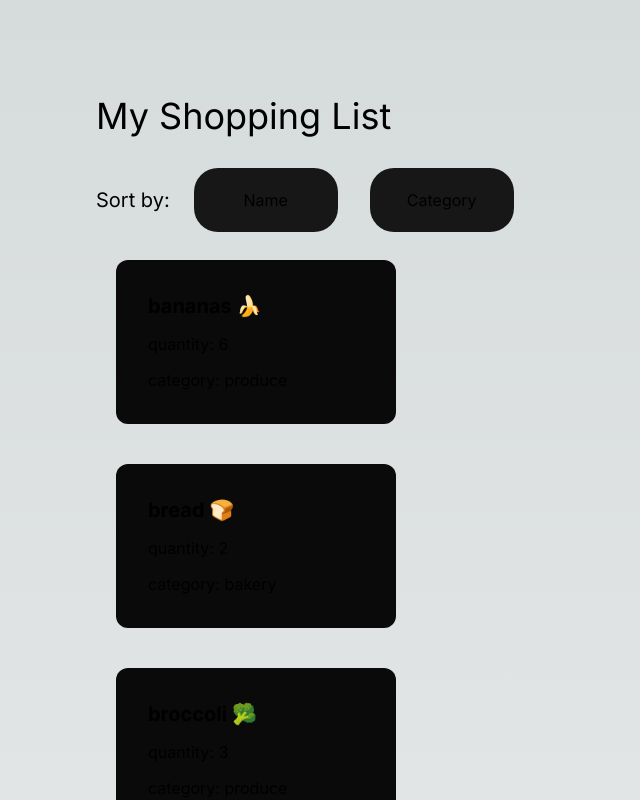
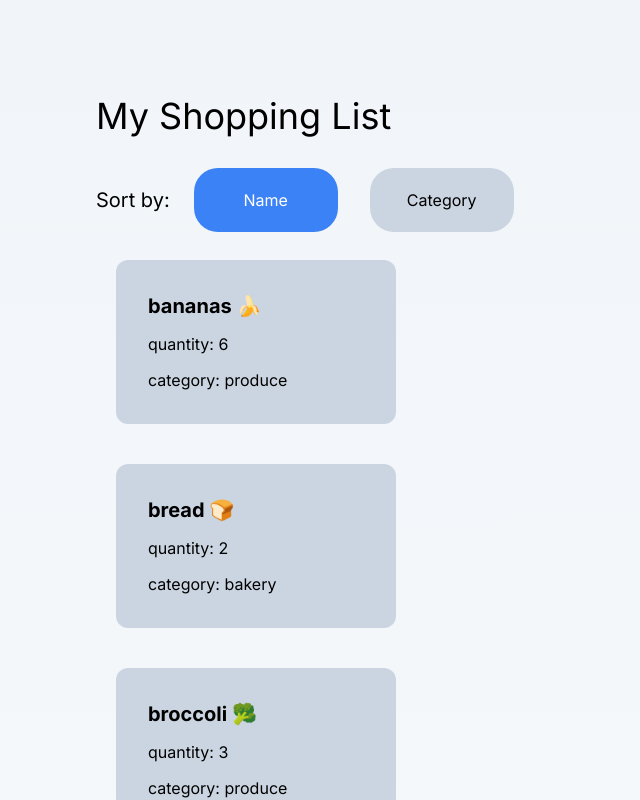
Before and after one commit to ntgarcia/cprg306-assignments, a Next.js app: page /week5 in a window 1280 px wide. Shown: the top 800 px of the page, without its empty margins (0-640 px from the left). Built offline with nearby package versions, Linux system fonts and the light colour scheme.

Commit message:
Fix conditional rendering (hopefully)

```diff
--- a/app/globals.css
+++ b/app/globals.css
@@ -4,7 +4,7 @@
 
 :root {
   --foreground-rgb: 0, 0, 0;
-  --background-start-rgb: 214, 219, 220;
+  --background-start-rgb: 241, 245, 249;
   --background-end-rgb: 255, 255, 255;
 }
 
--- a/app/page.js
+++ b/app/page.js
@@ -5,34 +5,36 @@ export default function Home() {
   return (
     <main className="flex min-h-screen flex-col items-center justify-between p-24">
       <div className="z-10 max-w-5xl w-full items-center justify-between text-sm grid gap-2">
-        <h1 className="text-4xl">CPRG 306: Web Development 2 - Assignments</h1>
+        <h1 className="text-4xl">
+          CPRG 306: Web Development 2 - Assignments
+        </h1>
         <StudentInfo />
         <div className="flex">
           {" "}
           <Link
             href="week2"
-            className="p-5 bg-neutral-900 rounded-3xl m-2 w-40 text-center"
+            className="p-5 bg-slate-300 dark:bg-neutral-900 rounded-3xl m-2 w-40 text-center"
           >
             Week 2
           </Link>
           <br />
           <Link
             href="week3"
-            className="p-5 bg-neutral-900 rounded-3xl m-2 w-40 text-center"
+            className="p-5 bg-slate-300 dark:bg-neutral-900 rounded-3xl m-2 w-40 text-center"
           >
             Week 3
           </Link>
           <br />
           <Link
             href="week4"
-            className="p-5 bg-neutral-900 rounded-3xl m-2 w-40 text-center"
+            className="p-5 bg-slate-300 dark:bg-neutral-900 rounded-3xl m-2 w-40 text-center"
           >
             Week 4
           </Link>
           <br />
           <Link
             href="week5"
-            className="p-5 bg-neutral-900 rounded-3xl m-2 w-40 text-center"
+            className="p-5 bg-slate-300 dark:bg-neutral-900 rounded-3xl m-2 w-40 text-center"
           >
             Week 5
           </Link>
--- a/app/week3/item.js
+++ b/app/week3/item.js
@@ -1,6 +1,6 @@
 export default function Item({ name, quantity, category }) {
   return (
-    <div className="bg-neutral-950 rounded-xl p-5 m-5">
+    <div className="bg-slate-300 dark:bg-neutral-900 rounded-xl p-5 m-5">
       <h3 className="text-xl font-bold">{name}</h3>
       <p>quantity: {quantity}</p>
       <p>category: {category}</p>
--- a/app/week4/new-item.js
+++ b/app/week4/new-item.js
@@ -53,13 +53,16 @@ export default function NewItem() {
     <section>
       <div></div>
       <div className="grid place-content-center">
-        <form onSubmit={handleSubmit} className="flex flex-row w-1/3 gap-3">
+        <form
+          onSubmit={handleSubmit}
+          className="flex flex-row w-1/3 gap-3"
+        >
           <input
             required
             onChange={handleNameChange}
             value={name}
             placeholder="Product Name"
-            className="bg-neutral-950 rounded-xl p-3 flex-auto"
+            className="bg-slate-300 dark:bg-neutral-900 rounded-xl p-3 flex-auto"
           />
           <input
             required
@@ -70,20 +73,24 @@ export default function NewItem() {
             max="99"
             onChange={handleQuantityChange}
             value={quantity}
-            className="bg-neutral-950 rounded-xl p-3 flex-auto"
+            className="bg-slate-300 dark:bg-neutral-900 rounded-xl p-3 flex-auto"
           />
           <select
             required
             onChange={handleCategoryChange}
             value={category}
-            className="bg-neutral-950 rounded-xl p-3 w-40 flex-auto"
+            className="bg-slate-300 dark:bg-neutral-900 rounded-xl p-3 w-40 flex-auto"
           >
             <option value="Produce">Produce</option>
             <option value="Dairy">Dairy</option>
             <option value="Bakery">Bakery</option>
             <option value="Meat">Meat</option>
-            <option value="Frozen Foods">Frozen Foods</option>
-            <option value="Canned Goods">Canned Goods</option>
+            <option value="Frozen Foods">
+              Frozen Foods
+            </option>
+            <option value="Canned Goods">
+              Canned Goods
+            </option>
             <option value="Dry Goods">Dry Goods</option>
             <option value="Beverages">Beverages</option>
             <option value="Snacks">Snacks</option>
@@ -93,7 +100,7 @@ export default function NewItem() {
 
           <button
             type="submit"
-            className="bg-neutral-600 rounded-full p-3 w-10"
+            className="bg-slate-400 dark:bg-neutral-600 rounded-full p-3 w-10"
           >
             +
           </button>
--- a/app/week5/item-list.js
+++ b/app/week5/item-list.js
@@ -30,19 +30,23 @@ export default function ItemList() {
         <h1 className="text-xl">Sort by:</h1>
         <button
           onClick={() => setSortBy("name")}
-          className={`p-5 bg-neutral-900 rounded-3xl m-2 w-36 text-center ${
-            sortBy === "name" ? "bg-blue-500" : "bg-neutral-900"
+          className={`p-5 rounded-3xl m-2 w-36 text-center ${
+            sortBy === "name"
+              ? "bg-blue-500 text-white"
+              : "bg-slate-300 dark:bg-neutral-900"
           }
-        }`}
+        `}
         >
           Name
         </button>
         <button
           onClick={() => setSortBy("category")}
-          className={`p-5 bg-neutral-900 rounded-3xl m-2 w-36 text-center ${
-            sortBy === "category" ? "bg-blue-500" : "bg-neutral-900"
+          className={`p-5 rounded-3xl m-2 w-36 text-center ${
+            sortBy === "category"
+              ? "bg-blue-500 text-white"
+              : "bg-slate-300 dark:bg-neutral-900"
           }
-        }`}
+        `}
         >
           Category
         </button>
--- a/app/week5/item.js
+++ b/app/week5/item.js
@@ -1,6 +1,6 @@
 export default function Item({ name, quantity, category }) {
   return (
-    <div className="bg-neutral-950 rounded-xl p-8 m-5 space-y-3">
+    <div className="bg-slate-300 dark:bg-neutral-900 rounded-xl p-8 m-5 space-y-3">
       <h3 className="text-xl font-bold">{name}</h3>
       <p>quantity: {quantity}</p>
       <p>category: {category}</p>
```
